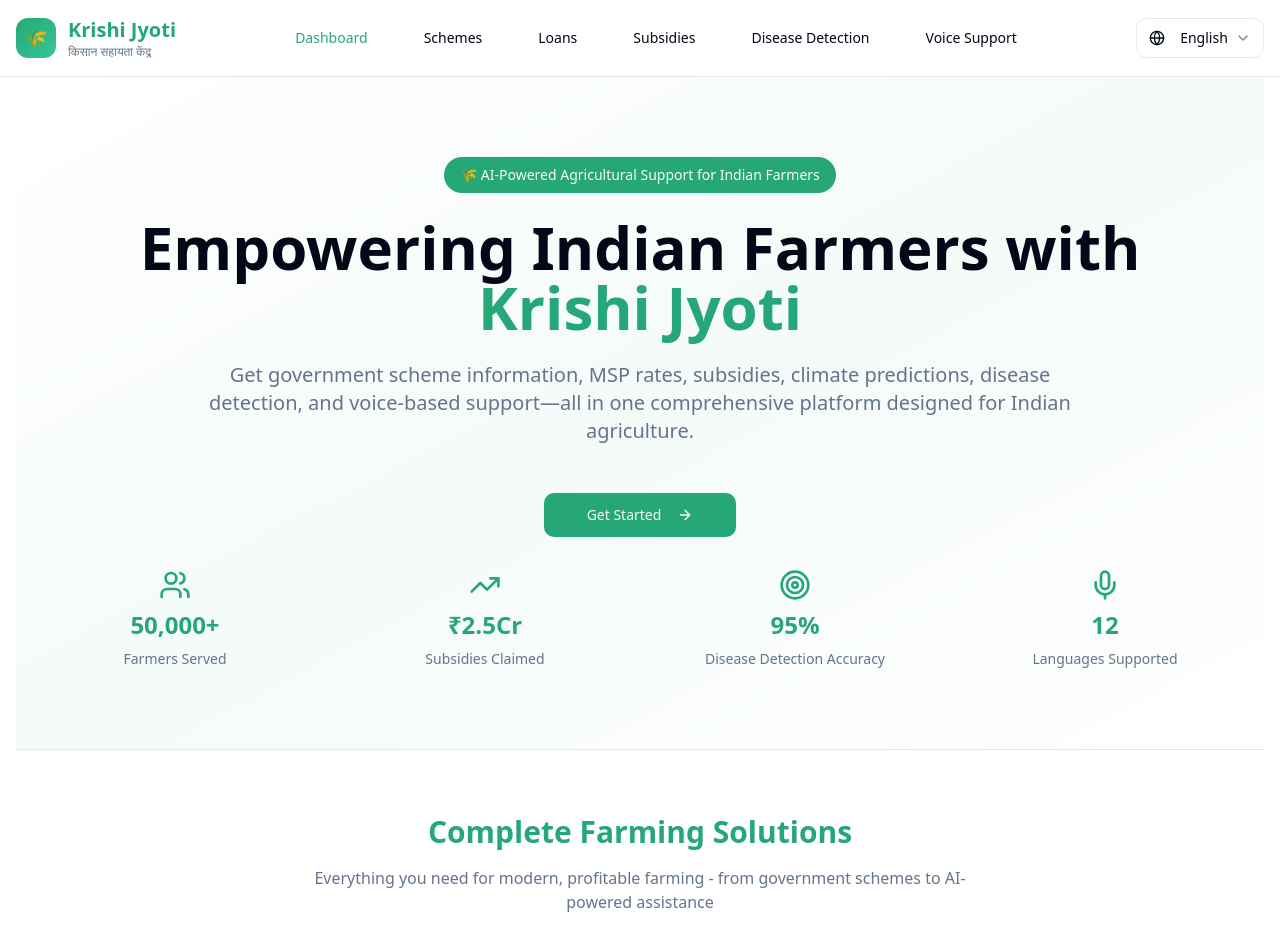
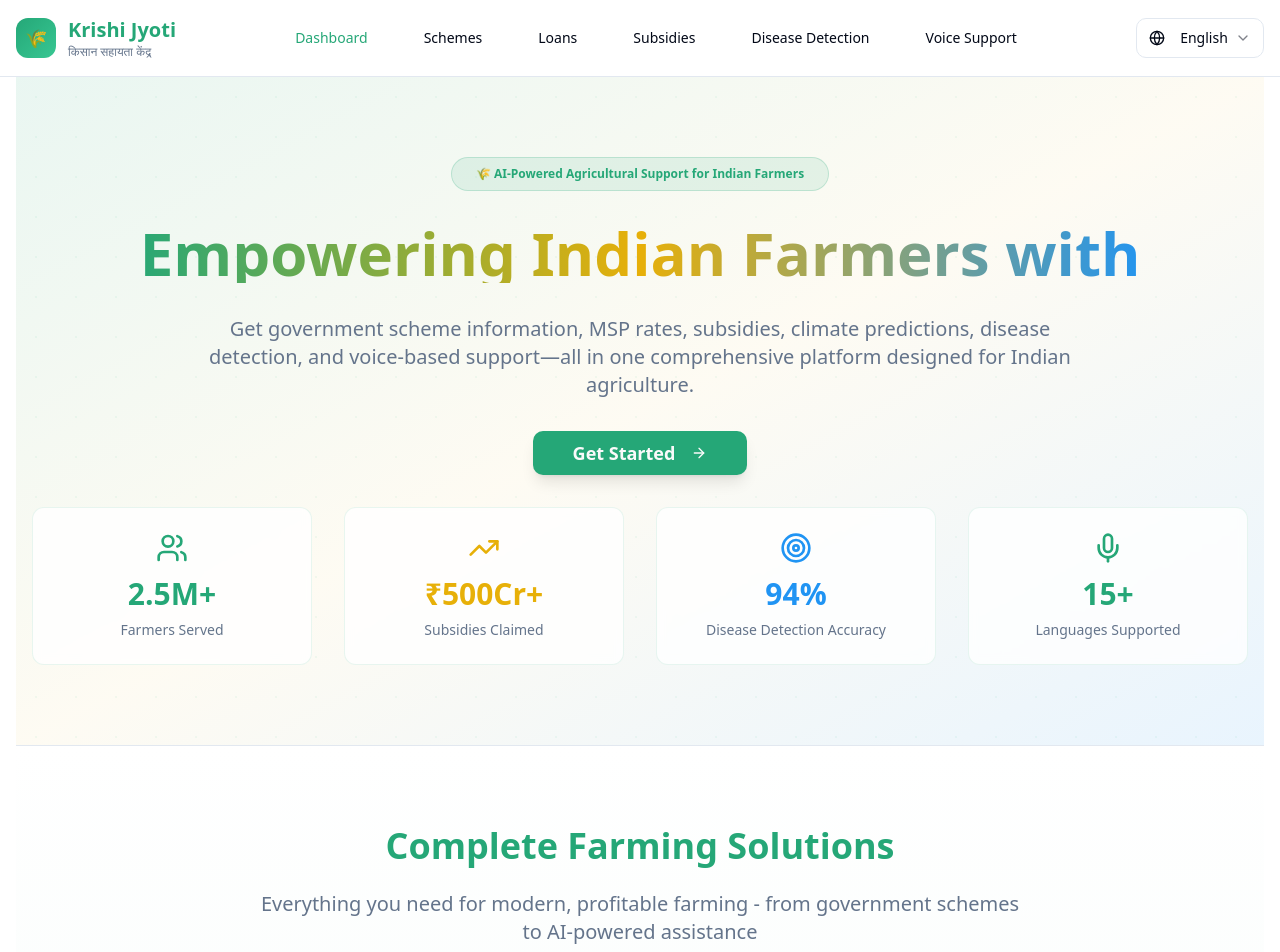
Before and after one commit to udaygupta222004/Agri-smart, a React (Vite) app: page / in a window 1280 px wide. Shown: the top 952 px of the page. Built offline with nearby package versions, Linux system fonts and the light colour scheme.

Commit message:
Fix dashboard structure and disease detection

```diff
--- a/src/components/sections/DiseaseDetection.tsx
+++ b/src/components/sections/DiseaseDetection.tsx
@@ -55,7 +55,8 @@ const DiseaseDetection = ({ currentLanguage }: DiseaseDetectionProps) => {
         setImagePreview(e.target?.result as string);
       };
       reader.readAsDataURL(file);
-      setResults(null);
+      setResults(null); // Clear any previous results
+      // Don't auto-analyze, wait for user to click analyze button
     }
   };
 
--- a/src/pages/Index.tsx
+++ b/src/pages/Index.tsx
@@ -9,6 +9,7 @@ import VoiceSupport from '@/components/sections/VoiceSupport';
 import ClimateSupport from '@/components/sections/ClimateSupport';
 import { Button } from '@/components/ui/button';
 import { Separator } from '@/components/ui/separator';
+import { Badge } from '@/components/ui/badge';
 import {
   Wheat,
   Banknote,
@@ -306,45 +307,46 @@ const Index = () => {
         return (
           <>
             {/* Hero Section */}
-            <section className="text-center py-20 bg-gradient-to-br from-background via-primary/5 to-background">
-              <div className="container mx-auto px-4 space-y-8">
-                <div className="space-y-6">
-                  {/* Badge */}
-                  <div className="inline-flex items-center px-4 py-2 bg-primary rounded-full text-primary-foreground text-sm font-medium">
+            <section className="relative py-20 bg-gradient-to-br from-primary/10 via-secondary/5 to-accent/10 overflow-hidden">
+              <div className="absolute inset-0 bg-[radial-gradient(circle_at_center,rgba(16,185,129,0.05)_1px,transparent_1px)] [background-size:40px_40px] animate-pulse" />
+              <div className="relative container mx-auto px-4">
+                <div className="text-center space-y-8">
+                  <Badge variant="secondary" className="px-6 py-2 bg-primary/10 border-primary/20 text-primary">
                     {t.aiPowered}
-                  </div>
+                  </Badge>
 
-                  <h1 className="text-4xl md:text-6xl font-bold text-foreground max-w-5xl mx-auto leading-tight">
-                    {t.heroTitle}{' '}
-                    <span className="text-primary">Krishi Jyoti</span>
+                  <h1 className="text-4xl md:text-6xl font-bold bg-gradient-to-r from-primary via-secondary to-accent bg-clip-text text-transparent leading-tight max-w-5xl mx-auto">
+                    {t.heroTitle}
                   </h1>
 
                   <p className="text-lg md:text-xl text-muted-foreground max-w-4xl mx-auto leading-relaxed">
                     {t.heroSubtitle}
                   </p>
-                </div>
 
-                <div className="flex flex-col sm:flex-row gap-4 justify-center items-center pt-4">
-                  <Button size="lg" className="min-w-48 bg-primary hover:bg-primary/90 text-primary-foreground">
+                  <Button
+                    size="lg"
+                    className="px-10 py-4 text-lg font-semibold bg-primary hover:bg-primary/90 shadow-lg hover:shadow-xl transition-all duration-300 transform hover:scale-105"
+                    onClick={() => setActiveSection('schemes')}
+                  >
                     {t.getStarted}
-                    <ArrowRight className="w-5 h-5 ml-2" />
+                    <ArrowRight className="ml-2 h-5 w-5" />
                   </Button>
-                </div>
 
                   {/* Stats */}
-                <div className="grid grid-cols-2 md:grid-cols-4 gap-6 mt-16">
+                  <div className="grid grid-cols-2 md:grid-cols-4 gap-8 mt-16">
                     {[
-                    { icon: Users, value: '50,000+', label: t.farmersServed },
-                    { icon: TrendingUp, value: '₹2.5Cr', label: t.subsidiesClaimed },
-                    { icon: Target, value: '95%', label: t.detectionAccuracy },
-                    { icon: Mic, value: '12', label: t.languagesSupported }
+                      { icon: Users, value: '2.5M+', label: t.farmersServed, color: 'text-primary' },
+                      { icon: TrendingUp, value: '₹500Cr+', label: t.subsidiesClaimed, color: 'text-secondary' },
+                      { icon: Target, value: '94%', label: t.detectionAccuracy, color: 'text-accent' },
+                      { icon: Mic, value: '15+', label: t.languagesSupported, color: 'text-primary' }
                     ].map((stat, index) => (
-                    <div key={index} className="text-center space-y-2">
-                      <stat.icon className="w-8 h-8 mx-auto text-primary" />
-                      <div className="text-2xl font-bold text-primary">{stat.value}</div>
+                      <div key={index} className="text-center p-6 rounded-xl bg-background/80 backdrop-blur-sm border border-primary/10 hover:border-primary/20 transition-all duration-300">
+                        <stat.icon className={`w-8 h-8 mx-auto mb-3 ${stat.color}`} />
+                        <div className={`text-2xl md:text-3xl font-bold mb-2 ${stat.color}`}>{stat.value}</div>
                         <div className="text-sm text-muted-foreground">{stat.label}</div>
                       </div>
                     ))}
+                  </div>
                 </div>
               </div>
             </section>
@@ -352,22 +354,28 @@ const Index = () => {
             <Separator />
 
             {/* Dashboard Cards */}
-            <section className="py-16">
+            <section className="py-20 bg-gradient-to-b from-background to-primary/5">
               <div className="container mx-auto px-4">
-                <div className="text-center mb-12 space-y-4">
-                  <h2 className="text-3xl font-bold text-primary">
+                <div className="text-center mb-16 space-y-6">
+                  <h2 className="text-3xl md:text-4xl font-bold text-primary">
                     {t.completeFarming}
                   </h2>
-                  <p className="text-muted-foreground max-w-2xl mx-auto">
+                  <p className="text-lg md:text-xl text-muted-foreground max-w-3xl mx-auto">
                     {t.everythingYouNeed}
                   </p>
                 </div>
 
-                <div className="grid grid-cols-1 md:grid-cols-2 lg:grid-cols-3 gap-6">
+                <div className="grid grid-cols-1 md:grid-cols-2 lg:grid-cols-3 gap-8">
                   {dashboardCards.map((card, index) => (
                     <DashboardCard
                       key={index}
-                      {...card}
+                      title={card.title}
+                      description={card.description}
+                      icon={card.icon}
+                      buttonText={card.buttonText}
+                      onClick={card.onClick}
+                      variant={card.variant}
+                      className="hover:scale-105 transition-transform duration-300"
                     />
                   ))}
                 </div>
```
Lines whose indentation alone changed are shown as unchanged.
